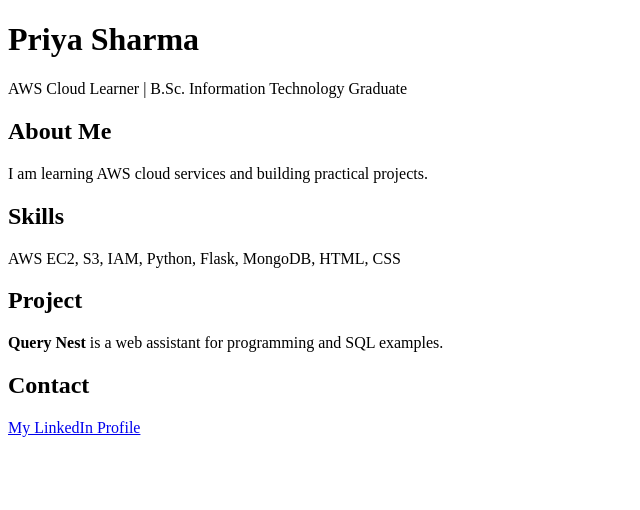
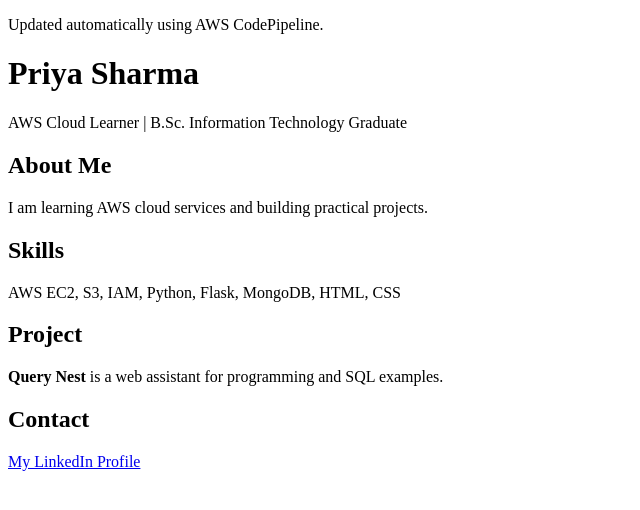
Before and after one commit to priyasharma271105-coder/aws-iam-ec2-lab, a plain HTML site: page index.html in a window 1280 px wide. Shown: the whole page, without its empty margins (0-640 px from the left). Drawn offline with Linux system fonts and the light colour scheme.

Commit message:
index.html

```diff
--- a/index.html
+++ b/index.html
@@ -5,6 +5,7 @@
   <meta name="viewport" content="width=device-width, initial-scale=1">
   <title>Priya Sharma | AWS Portfolio</title>
 </head>
+  <p>Updated automatically using AWS CodePipeline.</p>
 <body>
   <h1>Priya Sharma</h1>
   <p>AWS Cloud Learner | B.Sc. Information Technology Graduate</p>
```
